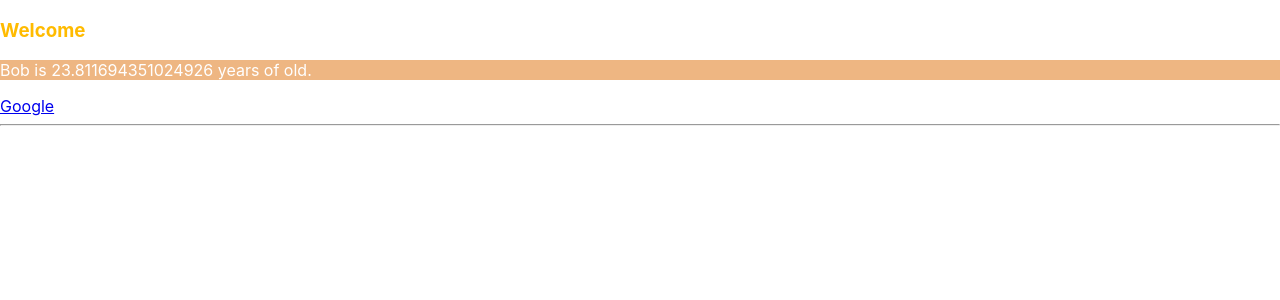
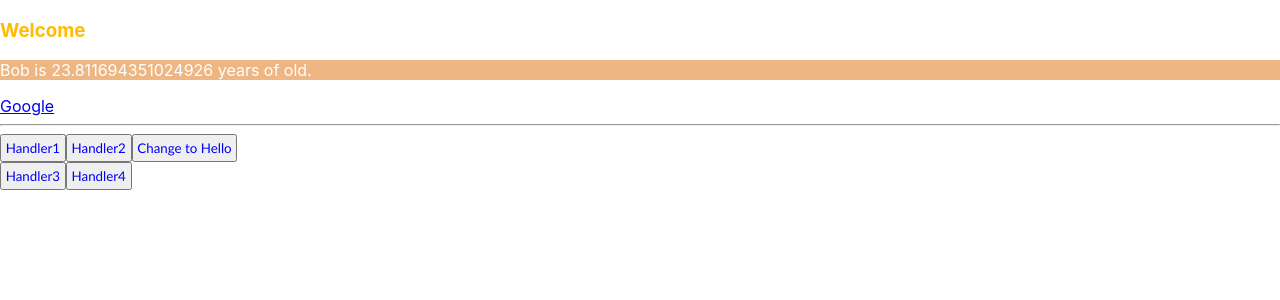
Before and after one commit to sameerauf1/React, a React (Create React App) app in the folder myreact/: page / in a window 1280 px wide. Shown: the top 300 px of the page. Built offline with nearby package versions, Linux system fonts and the light colour scheme.

Commit message:
add buttons

```diff
--- a/myreact/src/App.css
+++ b/myreact/src/App.css
@@ -7,6 +7,12 @@ h3{
 p{
   color: white;
   background-color:rgb(238, 182, 130)
+}
+button{
+  padding: 1mm;
+  font-family: 'Trebuchet MS', 'Lucida Sans Unicode', 'Lucida Grande', 'Lucida Sans', Arial, sans-serif;
+  color:blue;
+  outline: blue;
 }
 
 .App-logo {
--- a/myreact/src/App.js
+++ b/myreact/src/App.js
@@ -7,10 +7,10 @@ function App() {
   const clickHandler1 = () => {
      console.log("Event 1 was fired.");
      }
-     const clickHandler2 = (msg) => {
+  const clickHandler2 = (msg) => {
        console.log(msg);
      }
-     const clickChangeTitle = () => {
+  const clickChangeTitle = () => {
        title = "Hello";
        console.log("Hello");
     }
@@ -19,6 +19,11 @@ function App() {
         <h3> {title}</h3>
         <p> {person.name} is {Math.random() * person.age} years of old.</p>
         <a href = {goog}>Google</a><hr/>
+        <button onClick={clickHandler1()}>Handler1</button>
+        <button onClick={clickHandler2("Is event 2 fired?")}>Handler2</button>
+        <button onClick={clickChangeTitle}>Change to Hello</button><br/>
+        <button onClick={clickHandler1}>Handler3</button>
+        <button onClick={() =>{clickHandler2("Is event 2 fired through inline?")}}>Handler4</button>
       </div>
     );
 }
```
